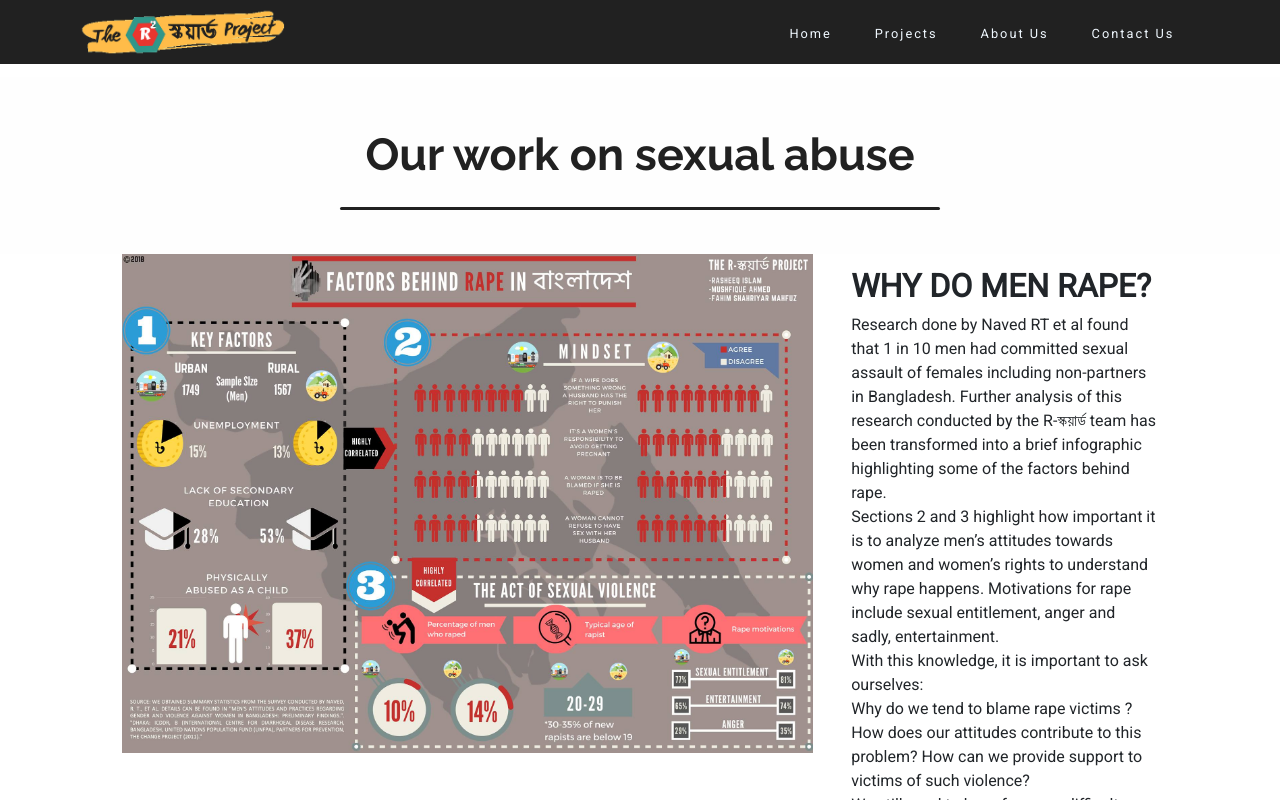
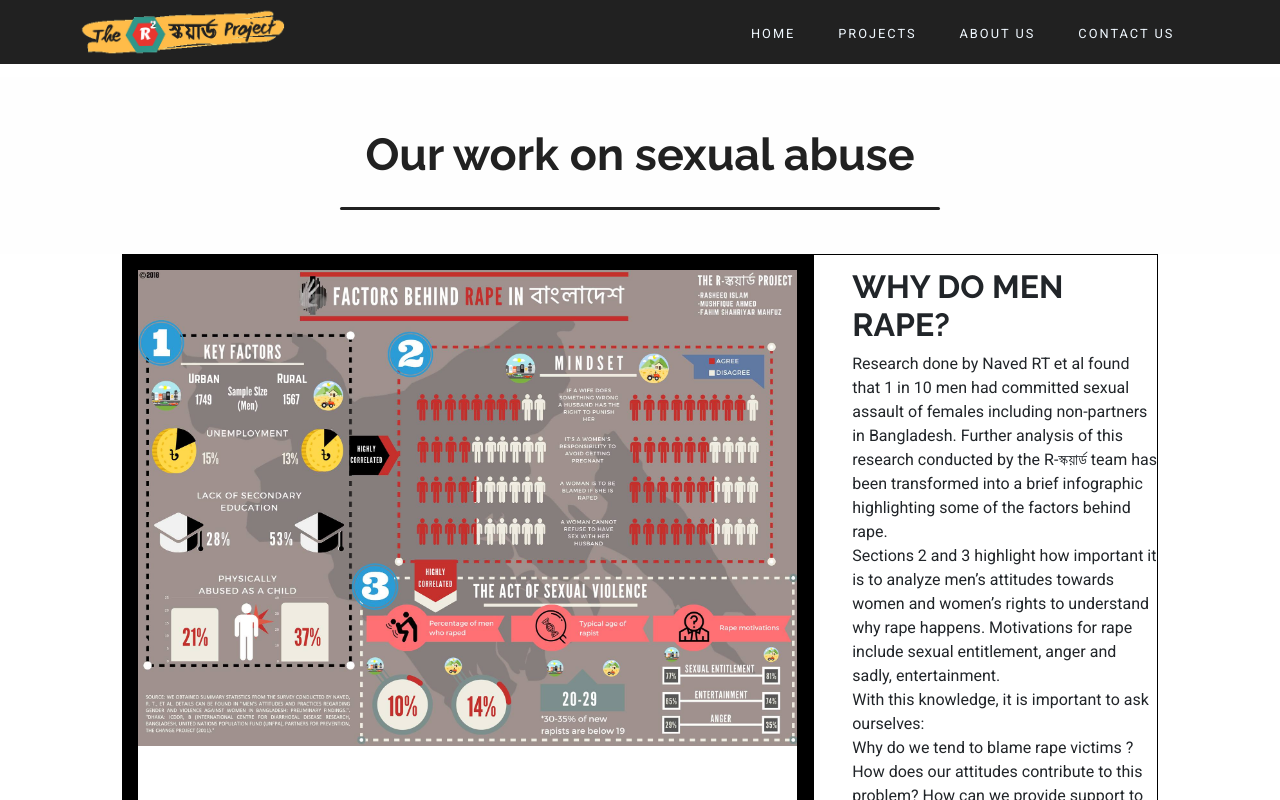
Before and after one commit to TheRSquaredProject/official-website, a plain HTML site: page front-end-master/Projects/projects.html in a window 1280 px wide. Shown: the top 800 px of the page. Drawn offline with Linux system fonts and the light colour scheme; a web font is replaced by a local one.

Commit message:
Design update
- made navbar consistent across all pages

```diff
--- a/front-end-master/Projects/projects.css
+++ b/front-end-master/Projects/projects.css
@@ -54,7 +54,7 @@ a, a:hover{
 }
 .infograph{
 	width: 60%;
-	/border: 1em solid black;
+	border: 1em solid black;
 	display: flex;
 	flex-direction: row;
 	align-items: flex-start;
@@ -65,13 +65,13 @@ a, a:hover{
 }
 .description-container > .description{
 	font-family: Roboto;
-	/border: 1px solid black;
+	border: 1px solid black;
 	width: 30%;
 	padding-left: 3vw;
 	padding-top: 1vw;
 }
 .description-container > .description > h2{
-	/font-family: Raleway;
+	font-family: Raleway;
 	font-weight: 600;
 }
 .project:last-child{
--- a/front-end-master/Projects/projects.html
+++ b/front-end-master/Projects/projects.html
@@ -36,12 +36,11 @@
 			</a>
 		</div>
 		<div class="nav-links">
-			<a href="../landing_page/index.html" class="nav-item">Home</a>
-			<a href="../Projects/projects.html" class="nav-item">Projects</a>
+			<a href="../landing_page/index.html" class="nav-item">HOME</a>
+			<a href="../Projects/projects.html" class="nav-item">PROJECTS</a>
 			<!--<a href="#" class="nav-item">Achievements</a>-->
-			<a href="../about_us/about.html" class="nav-item">About Us</a>
-			<a href="../landing_page/index.html#contact-us" class="nav-item">
-				Contact Us</a>
+			<a href="../about_us/about.html" class="nav-item">ABOUT US</a>
+			<a href="../landing_page/index.html#contact-us" class="nav-item">CONTACT US</a>
 		</div>
 	</nav>
 
--- a/front-end-master/common_files/css/nav&foot.css
+++ b/front-end-master/common_files/css/nav&foot.css
@@ -1,3 +1,6 @@
+html{
+	overflow-x: hidden;
+}
 ::-webkit-scrollbar {
     width: 8px;
 }
--- a/front-end-master/landing_page/index.css
+++ b/front-end-master/landing_page/index.css
@@ -8,7 +8,6 @@ html,body
 html{
 	display: flex;
 	flex-direction: column;
-	overflow-x: hidden;
 }
 a, a:hover{
 	text-decoration: none;
```
Also changed, not shown: front-end-master/about_us/about.html (+4 -6 lines).
